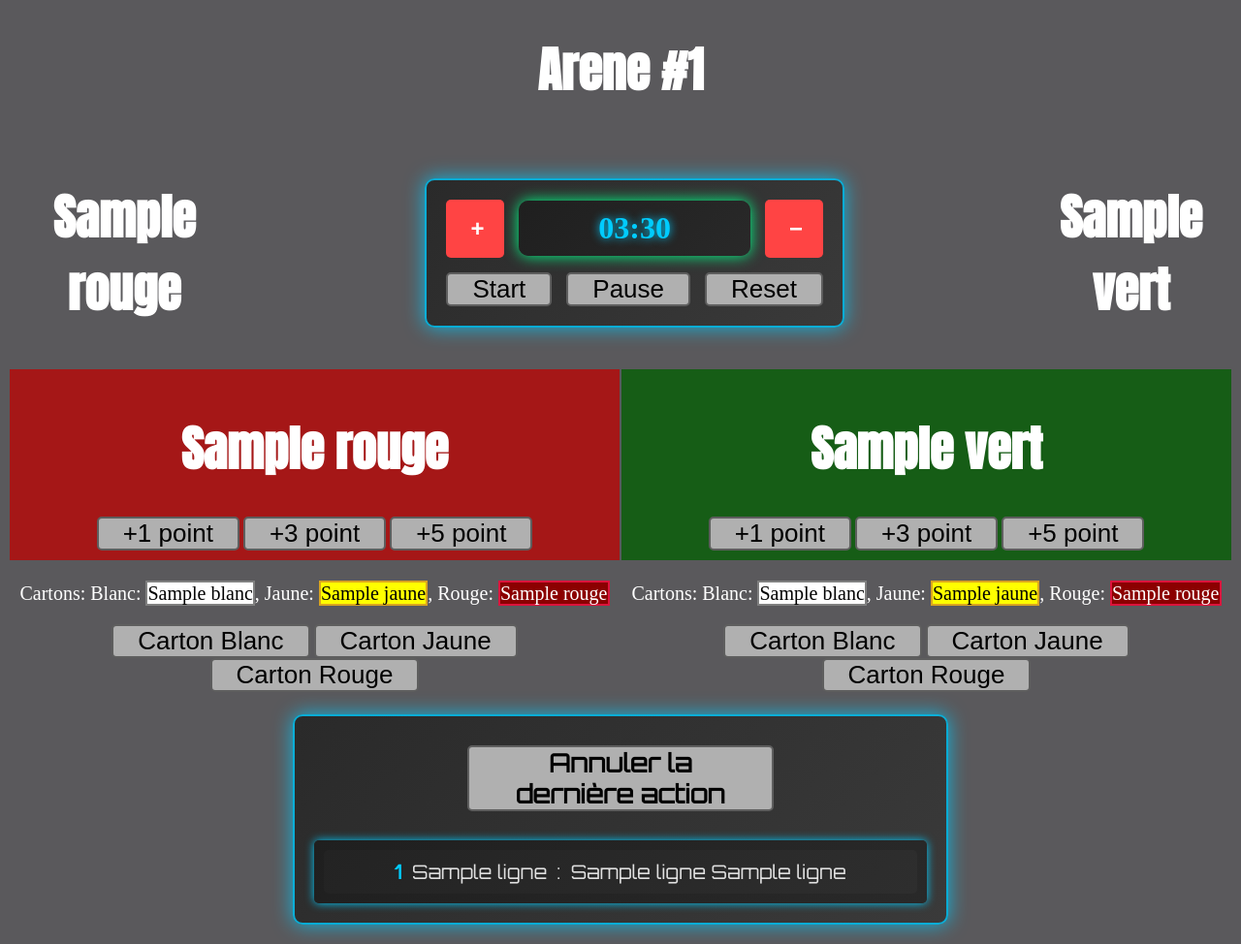
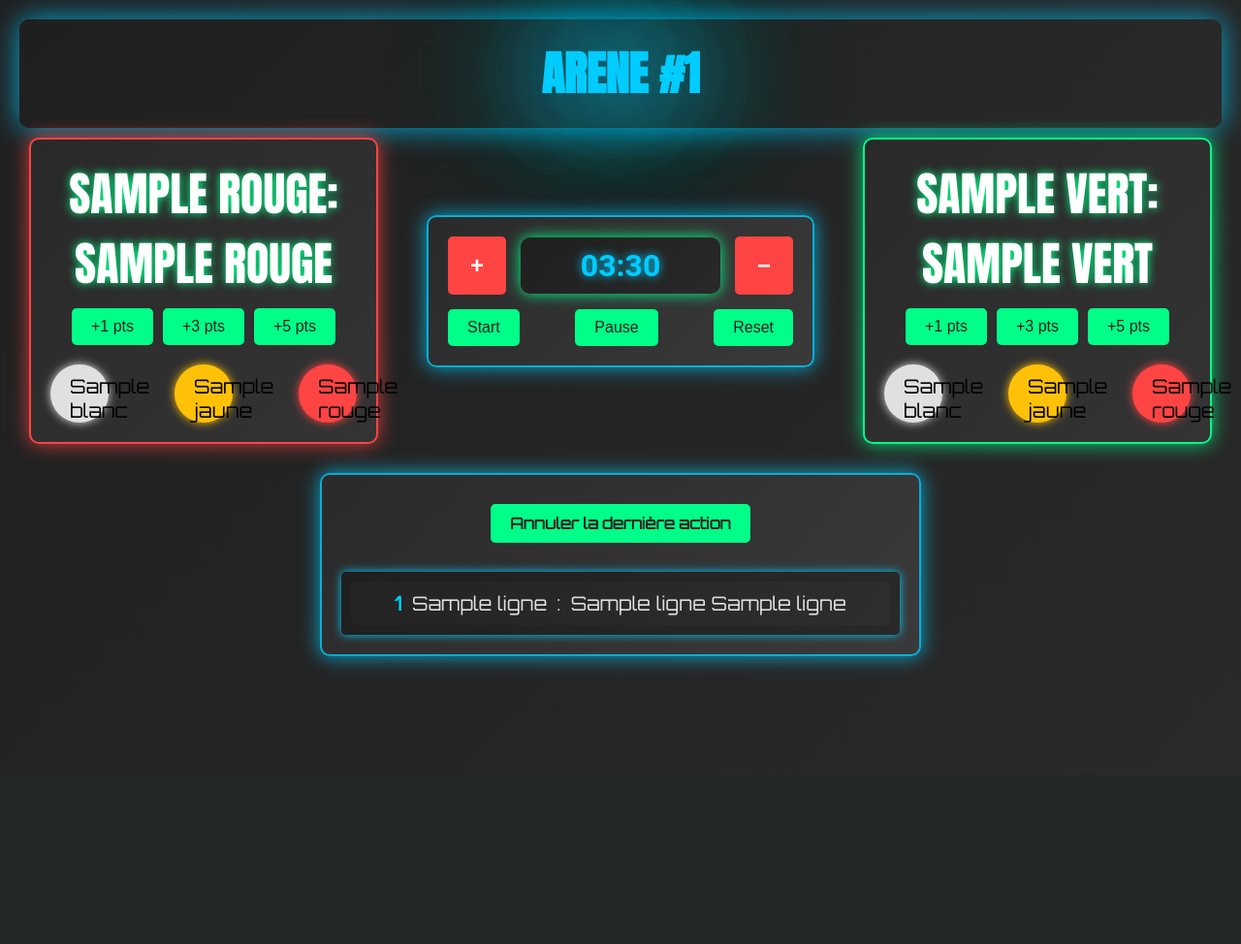
Before and after one commit to viickel/Arbitrage_SabreLaser_ASL_FFE, a Flask app: template templates/arbitrage.html in a window 1280 px wide. Shown: the whole page at 97% size. After the commit the page ends 691 px from the top, so only its background shows below. Run offline with Flask 3, Linux system fonts and the light colour scheme; the template is opened without the code that fills it: most values are stand-ins (such as "Sample title", 1, 10 or a date in 2020); parts of the project's set-up code (start-up, migrations or seed data) failed here and were passed over.

Commit message:
[style] arbitrage

```diff
--- a/static/css/arbitrage.css
+++ b/static/css/arbitrage.css
@@ -1,30 +1,40 @@
-/* Empêche la sélection de texte sur toute la page */
+/* General Reset */
 * {
+    margin: 0;
+    padding: 0;
+    box-sizing: border-box;
     user-select: none;
 }
 
-/* Styles généraux */
-table {
-    width: 100%;
+/* Body Styling */
+body {
+    font-family: 'Roboto', sans-serif;
+    background: linear-gradient(135deg, #1f1f1f, #2a2a2a);
+    color: #e0e0e0;
+    display: flex;
+    justify-content: center;
+    align-items: flex-start;
+    height: 100vh;
+    overflow-y: auto;
+    padding: 20px;
 }
 
-body {
-    background-color: #5a595c; /* Gris clair */
-}
-
-body.arbitrage h1 {
-    font-size: 50px;  /* Taille de police des titres */
-    color: white;
-    font-family: 'Anton';
+.arena-title {
+    font-family: 'Anton', sans-serif;
+    font-size: 3rem;
+    text-transform: uppercase;
+    color: #00ccff;
+    text-shadow: 0 0 100px #00ccff, 0 0 150px #00ccff, 0 0 200px #00ccff;
+    text-align: center;
+    padding: 20px;
+    border-radius: 10px;
+    background: linear-gradient(135deg, #1f1f1f, #292929);
+    box-shadow: 0 0 30px rgba(0, 204, 255, 0.8);
+    width: 100%;
 }
 
 body.affichage h1 {
     font-size: 50px;  /* Taille de police des titres */
-    color: white;
-}
-
-body.arbitrage p {
-    font-size: 20px;  /* Taille de police des paragraphes */
     color: white;
 }
 
@@ -33,63 +43,140 @@ body.affichage p {
     color: white;
 }
 
-/* Boutons généraux */
-body.arbitrage button {
-    font-size: 26px;
-    padding: 0 25px;
-    background-color: rgb(176, 176, 176);
-    color: black;
-    border: 2px solid rgb(94, 94, 94);
-    cursor: pointer;
-}
-
-/* Styles des scores */
-#scoreRouge, #scoreVert {
-    font-size: 50px;  /* Taille de police des scores */
-    font-weight: bold; /* Gras pour mettre en valeur */
-}
-
-/* Cellules de scores */
-.score-cell {
-    text-align: center;
-    padding: 10px;
-}
-
-/* Fond rouge pour le score du combattant Rouge */
-.score-rouge {
-    background-color: rgb(165, 23, 23);
-    color: white;
-}
-
-/* Fond vert pour le score du combattant Vert */
-.score-vert {
-    background-color: rgb(22, 93, 22);
-    color: white;
-}
-
-/* Couleurs spécifiques des boutons de carton */
-#cbt_rouge_carton_blanc, #cbt_vert_carton_blanc {
-    background-color: white;
-    color: black;
-    border: 2px solid gray;
-}
-
-#cbt_rouge_carton_jaune, #cbt_vert_carton_jaune {
-    background-color: yellow;
-    color: black;
-    border: 2px solid goldenrod;
-}
-
-#cbt_rouge_carton_rouge, #cbt_vert_carton_rouge {
-    background-color: darkred;
-    color: white;
-    border: 2px solid crimson;
-}
-
 .names-and-timer {
     display: flex;
     justify-content: center;
     align-items: center;
-    gap: 200px;
+    gap: 50px;
     padding: 10px;
 }
+
+
+
+
+/* Arena Container */
+.arena-container {
+    display: flex;
+    justify-content: space-between;
+    align-items: flex-start;
+    gap: 40px;
+    width: 75%;
+}
+
+/* Columns for Red and Green Sides */
+.column {
+    flex: 1;
+    display: flex;
+    flex-direction: column;
+    gap: 20px;
+    padding: 20px;
+    border-radius: 10px;
+    background: linear-gradient(135deg, #292929, #343434);
+    box-shadow: 0 0 20px rgba(0, 255, 136, 0.8);
+}
+
+.red-side {
+    border: 2px solid #ff4444;
+    box-shadow: 0 0 20px rgba(255, 68, 68, 0.8);
+}
+
+.green-side {
+    border: 2px solid #00ff88;
+    box-shadow: 0 0 20px rgba(0, 255, 136, 0.8);
+}
+
+/* Score Container */
+.score-container {
+    display: flex;
+    flex-direction: column;
+    align-items: center;
+    gap: 10px;
+}
+
+.score-label {
+    font-family: 'Anton', sans-serif;
+    font-size: 3rem;
+    text-transform: uppercase;
+    color: #fff;
+    text-shadow: 0 0 10px #00ff88;
+}
+
+/* Score Buttons */
+.score-buttons {
+    display: flex;
+    justify-content: center;
+    gap: 10px;
+}
+
+/* Futuristic Button */
+.futuristic-button {
+    padding: 10px 20px;
+    font-size: 1rem;
+    color: #1f1f1f;
+    background-color: #00ff88;
+    border: none;
+    border-radius: 5px;
+    cursor: pointer;
+    transition: transform 0.2s, background-color 0.2s;
+}
+
+.futuristic-button:hover {
+    transform: scale(1.1);
+    background-color: #00cc6e;
+}
+
+.futuristic-button:active {
+    transform: scale(0.95);
+}
+
+/* Action Container */
+.action-container {
+    display: flex;
+    justify-content: space-between;
+    align-items: center;
+    gap: 10px;
+}
+
+/* Individual Action Button */
+.action {
+    display: flex;
+    flex-direction: column;
+    align-items: center;
+    gap: 5px;
+}
+
+.carton-button {
+    width: 60px;
+    height: 60px;
+    border-radius: 50%;
+    border: none;
+    cursor: pointer;
+    transition: transform 0.2s;
+    font-size: 20px;
+    color: black;
+    font-family: 'Orbitron';
+}
+
+/* Button Colors */
+.carton-button.white {
+    background-color: #e0e0e0;
+    box-shadow: 0 0 10px #e0e0e0;
+}
+
+.carton-button.yellow {
+    background-color: #ffc107;
+    box-shadow: 0 0 10px #ffc107;
+}
+
+.carton-button.red {
+    background-color: #ff4444;
+    box-shadow: 0 0 10px #ff4444;
+}
+
+.carton-button:hover {
+    transform: scale(1.1);
+}
+
+.carton-button:active {
+    transform: scale(0.95);
+}
--- a/static/js/arbitrage.js
+++ b/static/js/arbitrage.js
@@ -11,7 +11,7 @@ $(document).ready(function() {
         $(`#score_vert`).text(arene["score"]["vert"]);
     }
 
-    $('.increment-score').click(function() {
+    $('.score-button').click(function() {
         const color = $(this).data('color');
         const value = $(this).data('value');
         const id_arene = $(this).data('arene');
@@ -22,7 +22,7 @@ $(document).ready(function() {
         });
     });
 
-    $('.increment-carton').click(function() {
+    $('.carton-button').click(function() {
         const color = $(this).data('color');
         const value = $(this).data('value');
         const id_arene = $(this).data('arene');
--- a/templates/arbitrage.html
+++ b/templates/arbitrage.html
@@ -2,21 +2,44 @@
 
 {% block head %}
 	<title>Interface d'Arbitrage</title>
-	<script src="https://code.jquery.com/jquery-3.6.0.min.js"></script>
 	<link rel="stylesheet" href="{{ url_for('static', filename='css/arbitrage.css') }}">
 	<link rel="stylesheet" href="{{ url_for('static', filename='css/chrono.css') }}">
 	<link rel="stylesheet" href="{{ url_for('static', filename='css/history.css') }}">
-	<link rel="stylesheet" href="https://fonts.googleapis.com/css2?family=Anton&family=Orbitron&display=swap">
 	<script src="{{ url_for('static', filename='js/arbitrage.js') }}"></script>
 {% endblock %}
 
 {% block body_class %}arbitrage{% endblock %}
 {% block body %}
 <center>
-	<h1>Arene #{{ arene._id }} </h1>
+	<h1 class="arena-title">Arene #{{ arene._id }}</h1>
 
 	<div class="names-and-timer">
-		<h1>{{ arene.combattants['rouge'].nom }}</h1>
+		<!-- Red Side -->
+	    <div class="column red-side">
+	        <!-- Score and Buttons -->
+	        <div class="score-container">
+	            <div class="score-label">
+	            	{{ arene.combattants['rouge'].nom }}: <span id="score_rouge">{{ arene.score['rouge'] }}</span>
+	        	</div>
+	        	<div class="score-buttons">
+                    <button data-arene="{{ arene._id }}" data-color="rouge" data-value="1" class="futuristic-button score-button">+1 pts</button>
+                    <button data-arene="{{ arene._id }}" data-color="rouge" data-value="3" class="futuristic-button score-button">+3 pts</button>
+                    <button data-arene="{{ arene._id }}" data-color="rouge" data-value="5" class="futuristic-button score-button">+5 pts</button>
+                </div>
+	        </div>
+	        <!-- Action Buttons -->
+	        <div class="action-container">
+	            <div class="action">
+	                <button data-arene="{{ arene._id }}" data-color="rouge" data-value="blanc" class="carton-button white" id="cbt_rouge_carton_blanc">{{ arene.cartons['rouge']['blanc'] }}</button>
+	            </div>
+	            <div class="action">
+	                <button data-arene="{{ arene._id }}" data-color="rouge" data-value="jaune" class="carton-button yellow" id="cbt_rouge_carton_jaune">{{ arene.cartons['rouge']['jaune'] }}</button>
+	            </div>
+	            <div class="action">
+	                <button data-arene="{{ arene._id }}" data-color="rouge" data-value="rouge" class="carton-button red" id="cbt_rouge_carton_rouge">{{ arene.cartons['rouge']['rouge'] }}</button>
+	            </div>
+	        </div>
+	    </div>
 
 		<div class="timer-container">
 	        <!-- First Line: Plus, Timer Display, Minus -->
@@ -36,52 +59,32 @@
 	        </div>
 	    </div>
 
-		<h1>{{ arene.combattants['vert'].nom}}</h1>
-	</div>
-
-	<div>
-		<table>
-			<tr>
-				<td class="score-cell score-rouge">
-					<p><center><h1 id="score_rouge">{{ arene.score['rouge'] }}</h1></p>
-					<button class="increment-score" data-arene="{{ arene._id }}" data-color="rouge" data-value="1"> +1 point </button>
-					<button class="increment-score" data-arene="{{ arene._id }}" data-color="rouge" data-value="3"> +3 point </button>
-					<button class="increment-score" data-arene="{{ arene._id }}" data-color="rouge" data-value="5"> +5 point </button>
-
-					</center> <!-- à enlever -->
-				</td>
-
-				<td class="score-cell score-vert">
-					<p><center><h1 id="score_vert">{{ arene.score['vert'] }}</h1></p>
-					<button class="increment-score" data-arene="{{ arene._id }}" data-color="vert" data-value="1"> +1 point </button>
-					<button class="increment-score" data-arene="{{ arene._id }}" data-color="vert" data-value="3"> +3 point </button>
-					<button class="increment-score" data-arene="{{ arene._id }}" data-color="vert" data-value="5"> +5 point </button>
-
-					</center> <!-- à enlever -->
-				</td>
-			</tr>
-
-			<tr>
-				<td><center>
-					<p>Cartons: Blanc: <span id="cbt_rouge_carton_blanc">{{ arene.cartons['vert']['blanc'] }}</span>, Jaune: <span id="cbt_rouge_carton_jaune">{{ arene.cartons['vert']['jaune'] }}</span>, Rouge: <span id="cbt_rouge_carton_rouge">{{ arene.cartons['vert']['rouge'] }}</span> </p>
-					<button class="increment-carton" data-arene="{{ arene._id }}" data-color="rouge" data-value="blanc"> Carton Blanc </button>
-					<button class="increment-carton" data-arene="{{ arene._id }}" data-color="rouge" data-value="jaune"> Carton Jaune </button>
-					<button class="increment-carton" data-arene="{{ arene._id }}" data-color="rouge" data-value="rouge"> Carton Rouge </button>
-
-					</center> <!-- à enlever -->
-				</td>
-
-				<td><center>
-					<p>Cartons: Blanc: <span id="cbt_vert_carton_blanc">{{ arene.cartons['vert']['blanc'] }}</span>, Jaune: <span id="cbt_vert_carton_jaune">{{ arene.cartons['vert']['jaune'] }}</span>, Rouge: <span id="cbt_vert_carton_rouge">{{ arene.cartons['vert']['rouge'] }}</span> </p>
-					<button class="increment-carton" data-arene="{{ arene._id }}" data-color="vert" data-value="blanc"> Carton Blanc </button>
-					<button class="increment-carton" data-arene="{{ arene._id }}" data-color="vert" data-value="jaune"> Carton Jaune </button>
-					<button class="increment-carton" data-arene="{{ arene._id }}" data-color="vert" data-value="rouge"> Carton Rouge </button>
-
-					</center> <!-- à enlever -->
-				</td>
-			</tr>
-		</table>
-		</center> <!-- à enlever -->
+		<!-- Green Side -->
+	    <div class="column green-side">
+	        <!-- Score and Buttons -->
+	        <div class="score-container">
+	            <div class="score-label">
+	            	{{ arene.combattants['vert'].nom }}: <span id="score_vert">{{ arene.score['vert'] }}</span>
+	            </div>
+	            <div class="score-buttons">
+                    <button data-arene="{{ arene._id }}" data-color="vert" data-value="1" class="futuristic-button score-button">+1 pts</button>
+                    <button data-arene="{{ arene._id }}" data-color="vert" data-value="3" class="futuristic-button score-button">+3 pts</button>
+                    <button data-arene="{{ arene._id }}" data-color="vert" data-value="5" class="futuristic-button score-button">+5 pts</button>
+                </div>
+	        </div>
+	        <!-- Action Buttons -->
+	        <div class="action-container">
+	            <div class="action">
+	                <button data-arene="{{ arene._id }}" data-color="vert" data-value="blanc" class="carton-button white" id="cbt_vert_carton_blanc">{{ arene.cartons['vert']['blanc'] }}</button>
+	            </div>
+	            <div class="action">
+	                <button data-arene="{{ arene._id }}" data-color="vert" data-value="jaune" class="carton-button yellow" id="cbt_vert_carton_jaune">{{ arene.cartons['vert']['jaune'] }}</button>
+	            </div>
+	            <div class="action">
+	                <button data-arene="{{ arene._id }}" data-color="vert" data-value="rouge" class="carton-button red" id="cbt_vert_carton_rouge">{{ arene.cartons['vert']['rouge'] }}</button>
+	            </div>
+	        </div>
+	    </div>
 	</div>
 
 	<div class="history">
@@ -101,4 +104,5 @@
 	        {% endfor %}
 	    </div>
 	</div>
+</center>
 {% endblock %}
```
